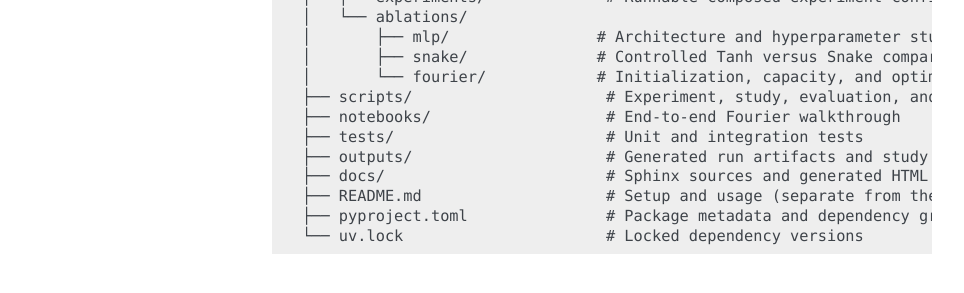
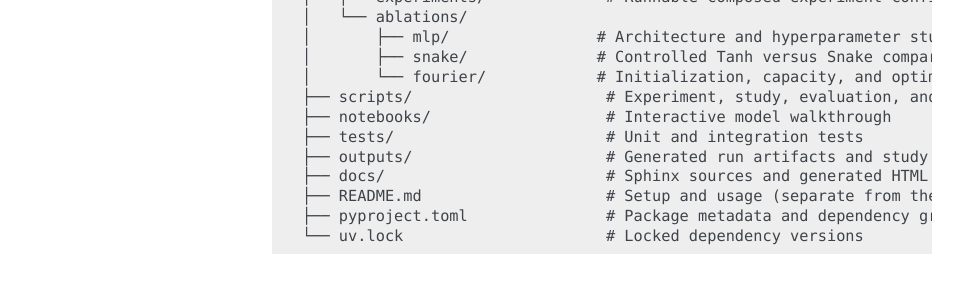
Before and after one commit to ankitkr8540/Andromeda-TakeHome, a Sphinx documentation site: the page built from docs/structure.md, in a window 1280 px wide and 900 px high. Shown: the part 405-698 px from the top of the window, without its empty margins (148-1112 px from the left). Built offline with Sphinx 7.4.7, drawn with Linux system fonts in a browser that asks for light colours; pages that are not in the unit, such as notebooks, are missing from menus; some of the changed text lies outside the part shown.

Commit message:
changed description for the notebook

```diff
--- a/docs/structure.md
+++ b/docs/structure.md
@@ -21,7 +21,7 @@ Andromeda-TakeHome/
 │       ├── snake/              # Controlled Tanh versus Snake comparison
 │       └── fourier/            # Initialization, capacity, and optimization studies
 ├── scripts/                     # Experiment, study, evaluation, and plot commands
-├── notebooks/                   # End-to-end Fourier walkthrough
+├── notebooks/                   # Interactive model walkthrough
 ├── tests/                       # Unit and integration tests
 ├── outputs/                     # Generated run artifacts and study summaries
 ├── docs/                        # Sphinx sources and generated HTML
```
